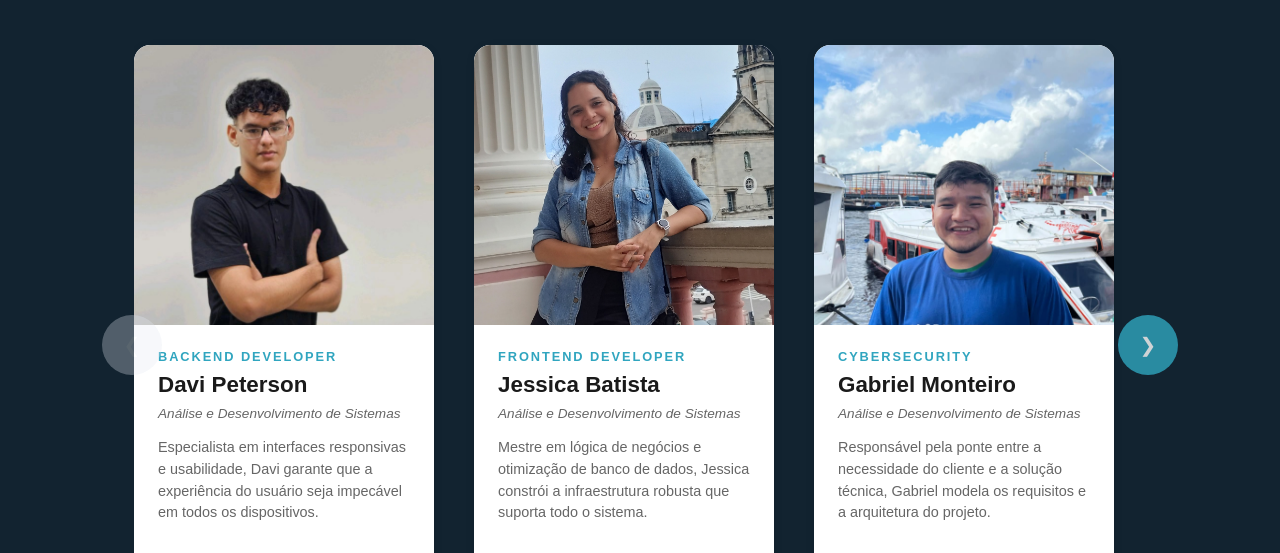
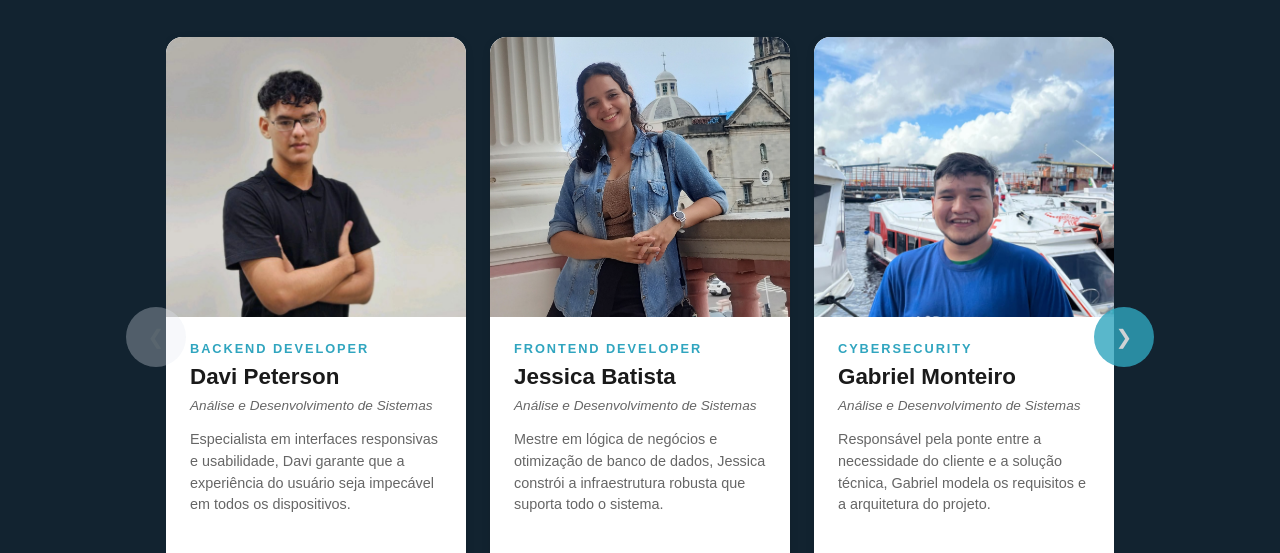
Before and after one commit to Startup-Think-Tech/roboticaEduc-front, a website: page src/pages/equipe.html in a window 1280 px wide. Shown: the part 247-800 px from the top of the page. Drawn offline with Linux system fonts and the light colour scheme.

Commit message:
fix: corrigir visibilidade dos primeiros cards no carrossel da equipe
- Alterar justify-content de center para flex-start em .conteiner-membros
- Adicionar padding horizontal para garantir visibilidade dos cards
- Ajustar alinhamento para mostrar Davi, Jessica e Gabriel corretamente
- Manter consistência entre desktop e mobile
- Corrigir problema de cards iniciais não aparecendo na tela

```diff
--- a/src/styles/components/buttons.css
+++ b/src/styles/components/buttons.css
@@ -38,11 +38,11 @@
 }
 
 .carrossel-btn--prev {
-  left: -2rem;
+  left: -2.5rem;
 }
 
 .carrossel-btn--next {
-  right: -2rem;
+  right: -2.5rem; /* Mesma distância que a esquerda */
 }
 
 .btn {
@@ -85,11 +85,11 @@
 
 @media (max-width: 768px) {
   .carrossel-btn--prev {
-    left: -1.5rem;
+    left: -1.5rem; /* Muito mais distante no mobile */
   }
 
   .carrossel-btn--next {
-    right: -1.5rem;
+    right: -1.5rem; /* Mesma distância que a esquerda no mobile */
   }
 
   .carrossel-btn {
@@ -108,20 +108,20 @@
 
 @media screen and (min-width: 600px) {
   .carrossel-btn--prev {
-    left: -2rem;
+    left: -2.5rem; /* Muito mais distante no desktop */
   }
 
   .carrossel-btn--next {
-    right: -2rem;
+    right: -2.5rem; /* Mesma distância que a esquerda no desktop */
   }
 }
 
 @media screen and (min-width: 900px) {
   .carrossel-btn--prev {
-    left: -2rem;
+    left: -2.5rem; /* Muito mais distante no desktop grande */
   }
 
   .carrossel-btn--next {
-    right: -2rem;
+    right: -2.5rem; /* Mesma distância que a esquerda no desktop grande */
   }
 }
--- a/src/styles/equipe.css
+++ b/src/styles/equipe.css
@@ -48,8 +48,8 @@
   position: relative;
   overflow: visible;
   margin: 0 auto;
-  max-width: calc(3 * 300px + 2 * 1.5rem + 4rem); /* Adicionar espaço extra para evitar corte */
-  flex: 1;
+  max-width: calc(3 * 300px + 2 * 1.5rem); /* Largura exata para 3 cards + gaps */
+  flex: none; /* Não ocupar toda largura disponível */
 }
 
 .conteiner-membros {
@@ -59,10 +59,10 @@
   overflow-x: auto;
   overflow-y: hidden;
   scroll-snap-type: x mandatory;
-  padding: 0.5rem 1rem 1.5rem 1rem; /* Adicionar padding horizontal */
+  padding: 0.5rem 2rem 1.5rem 2rem; /* Adicionar padding horizontal para garantir visibilidade */
   scrollbar-width: none;
   -ms-overflow-style: none;
-  justify-content: flex-start;
+  justify-content: flex-start; /* Voltar para flex-start para mostrar os primeiros cards */
   width: 100%;
 }
 
@@ -83,7 +83,7 @@
   box-shadow: 0 2px 8px var(--shadow-light);
   display: flex;
   flex-direction: column;
-  margin: 0.5rem;
+  margin: 0; /* Remover margin para usar apenas gap */
 }
 
 .card-membro:hover {
@@ -166,10 +166,12 @@
 @media (max-width: 768px) {
   .conteiner-equipe {
     padding: 0 1rem; /* Manter padding adequado no mobile */
+    justify-content: center; /* Centralizar no mobile */
   }
 
   .carrossel-wrapper {
-    max-width: calc(1 * 280px + 2rem); /* Adicionar espaço extra no mobile */
+    max-width: calc(1 * 280px); /* Largura exata para 1 card no mobile */
+    flex: none; /* Não ocupar toda largura */
   }
 
   .card-membro {
@@ -179,8 +181,8 @@
   }
 
   .conteiner-membros {
-    justify-content: flex-start;
-    padding: 0.5rem 0.5rem 1.5rem 0.5rem; /* Padding menor no mobile */
+    justify-content: flex-start; /* Garantir que o primeiro card apareça no mobile */
+    padding: 0.5rem 1rem 1.5rem 1rem; /* Padding menor no mobile */
   }
 }
 
@@ -191,7 +193,8 @@
   }
 
   .carrossel-wrapper {
-    max-width: calc(3 * 300px + 2 * 1.5rem + 4rem); /* Manter espaço extra */
+    max-width: calc(3 * 300px + 2 * 1.5rem); /* Largura exata para 3 cards */
+    flex: none; /* Não ocupar toda largura */
   }
 
   .card-membro {
@@ -208,7 +211,8 @@
   }
 
   .carrossel-wrapper {
-    max-width: calc(3 * 300px + 2 * 1.5rem + 4rem); /* Manter espaço extra */
+    max-width: calc(3 * 300px + 2 * 1.5rem); /* Largura exata para 3 cards */
+    flex: none; /* Não ocupar toda largura */
   }
 
   .card-membro {
```
